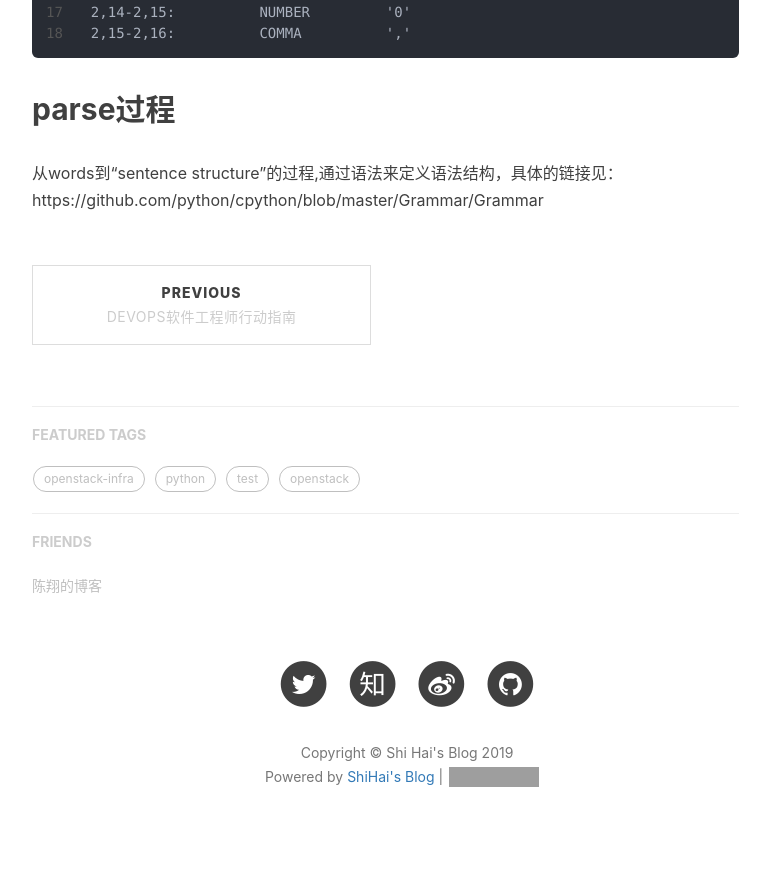
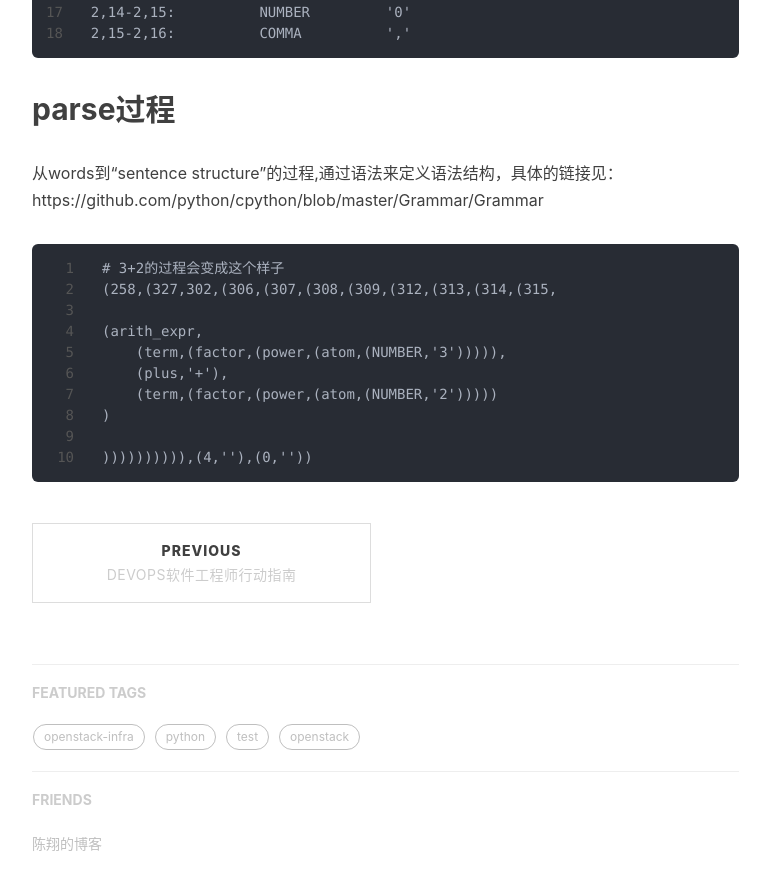
Before and after one commit to shihai1991/shihai1991.github.io, a Jekyll site: the page built from _posts/2019-07-14-cpython编译过程.md, in a window 1280 px wide and 900 px high, scrolled down 1723 px. Shown: the top 890 px of the window, without its empty margins (233-1003 px from the left). Built offline with Jekyll 4.4.1, drawn with Linux system fonts in a browser that asks for light colours; nearby versions of some CDN libraries; comment, search, counter and statistics services are not loaded; grey boxes are pictures that could not be loaded.

Commit message:
Update 2019-07-14-cpython编译过程.md

````diff
--- a/_posts/2019-07-14-cpython编译过程.md
+++ b/_posts/2019-07-14-cpython编译过程.md
@@ -70,3 +70,15 @@ $ cat /home/shihai/test_fab.py| ./python -m tokenize -e
 ## parse过程
 
 从words到“sentence structure”的过程,通过语法来定义语法结构，具体的链接见：https://github.com/python/cpython/blob/master/Grammar/Grammar
+```
+# 3+2的过程会变成这个样子
+(258,(327,302,(306,(307,(308,(309,(312,(313,(314,(315,
+
+(arith_expr,
+    (term,(factor,(power,(atom,(NUMBER,'3'))))),
+    (plus,'+'),
+    (term,(factor,(power,(atom,(NUMBER,'2')))))
+)
+
+)))))))))),(4,''),(0,''))
+```
````
